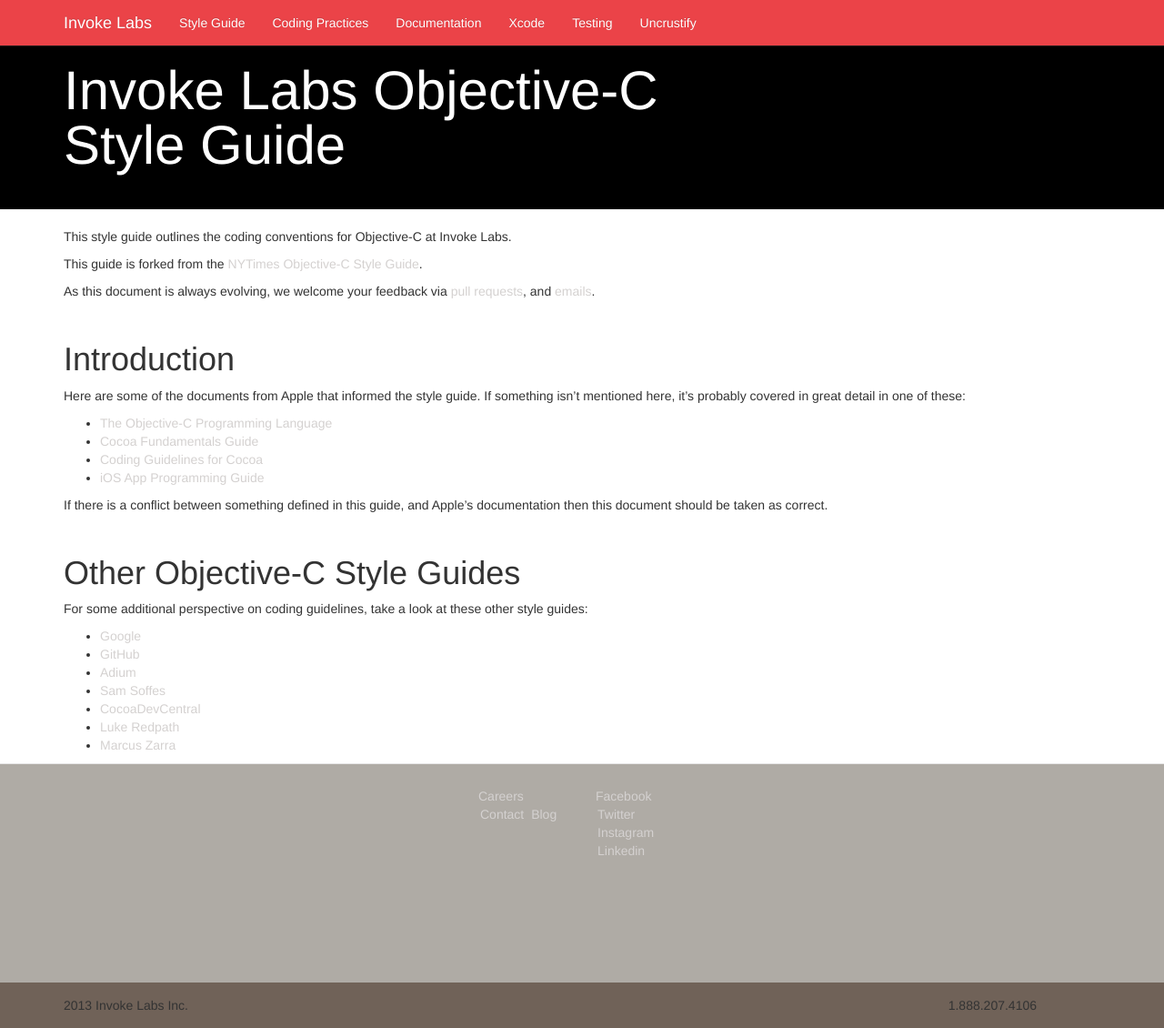
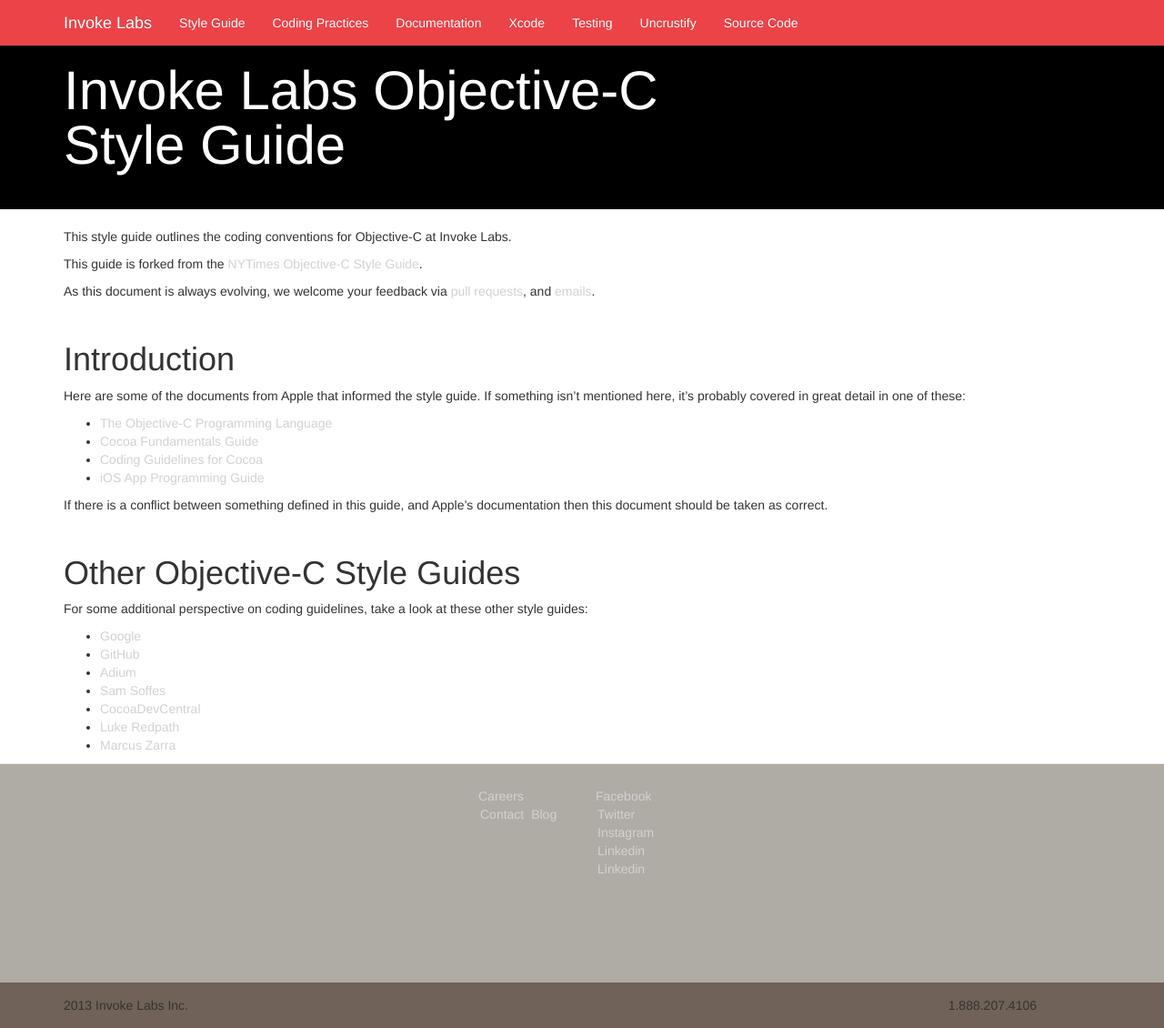
Before and after one commit to invokelabs/objc.docs.invokernd.com, a Jekyll site: the page built from index.md, in a window 1280 px wide and 1130 px high. Shown: the whole window at 91% size. Built offline with Jekyll 4.4.1, drawn with Linux system fonts in a browser that asks for light colours; comment, search, counter and statistics services are not loaded.

Commit message:
Added Github linkage

```diff
--- a/_includes/nav-main.html
+++ b/_includes/nav-main.html
@@ -55,8 +55,11 @@
         <li id="invert-color-nav" {% if page.slug == "Testing" %} class="active"{% endif %}>
           <a href="{{ page.base_url }}content/testing">Testing</a>
         </li>
-         <li id="invert-color-nav" {% if page.slug == "Uncrustify" %} class="active"{% endif %}>
+        <li id="invert-color-nav" {% if page.slug == "Uncrustify" %} class="active"{% endif %}>
           <a href="{{ page.base_url }}content/uncrustify">Uncrustify</a>
+        </li>
+        <li id="invert-color-nav" {% if page.slug == "Uncrustify" %} class="active"{% endif %}>
+            <a href="https://github.com/invokelabs/objc.docs.invokernd.com" target="_blank">Source Code</a>
         </li>
       </ul>
     </nav>
--- a/_layouts/default.html
+++ b/_layouts/default.html
@@ -80,7 +80,7 @@
             <div class="col-md-6 links-left">
               <ul>
                 <li><a href="http://www.invokemedia.com/careers" target="_blank">Careers</a></li>
-                <li><a href="http://www.invokemedia.com/products" target="_blank">Contact</a></li>
+                <li><a href="http://www.invokemedia.com/contact-us" target="_blank">Contact</a></li>
                 <li><a href="http://www.invokemedia.com/blog/" target="_blank">Blog</a></li>
               <ul>
             </div>
@@ -122,7 +102,6 @@
           <p class="right-corner">1.888.207.4106</p>
         </div>
       </div>
-      </div>
     </div>
 
     <!-- JS and analytics only. -->
```
Also changed, not shown: other parts of _layouts/default.html (+1 -21 lines).
